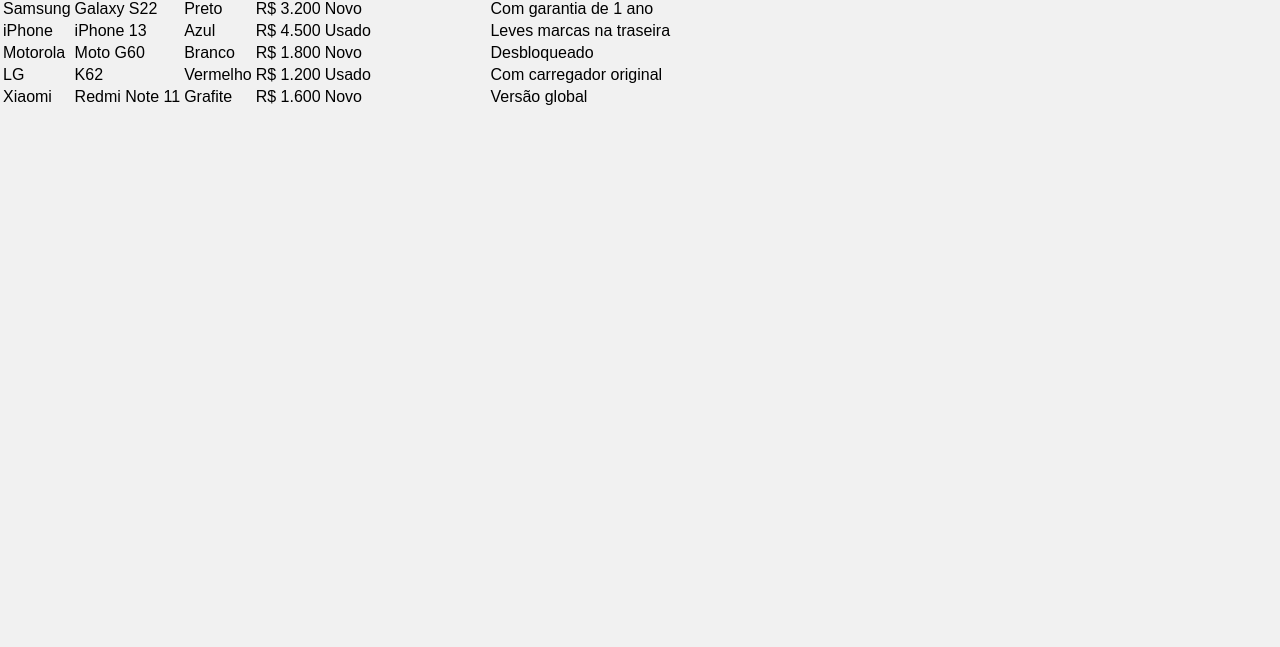
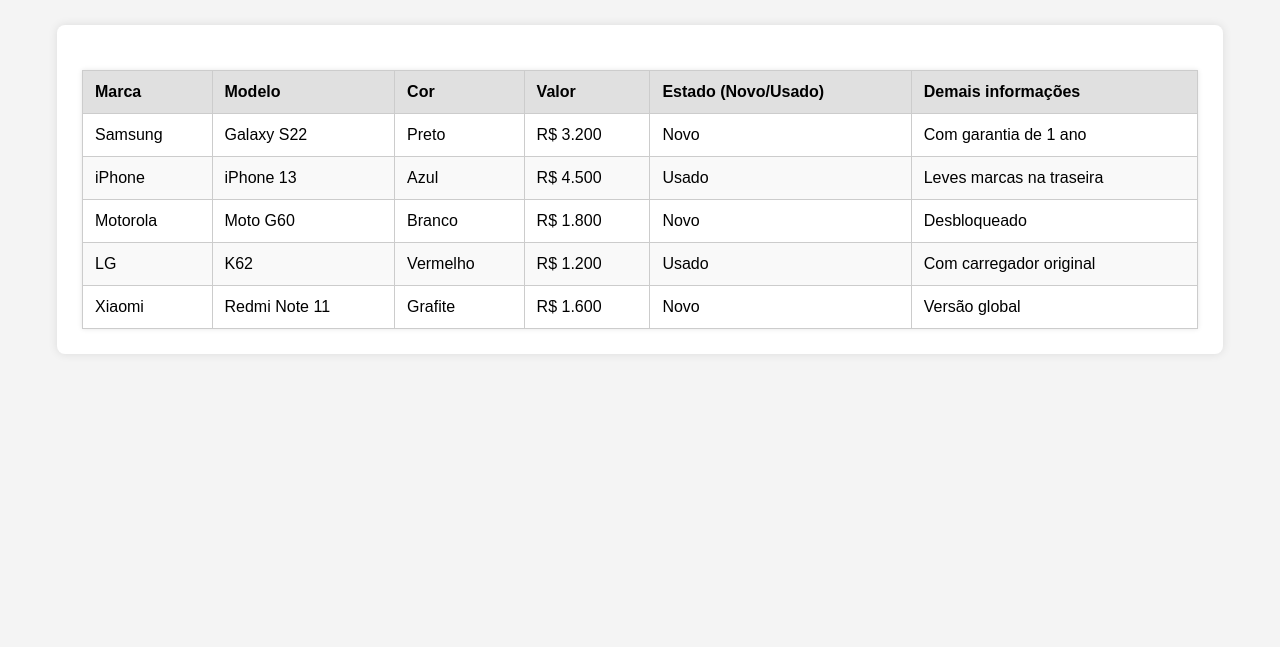
Before and after one commit to AulasFuturoDevSenai/FrontSemana2, a plain HTML site: page trello/CadastroCelular/listaCelulares.html in a window 1280 px wide. Shown: the part 153-800 px from the top of the page. Drawn offline with Linux system fonts and the light colour scheme.

Commit message:
Alteração para atender lista de celulares

```diff
--- a/trello/CadastroCelular/cadastro.css
+++ b/trello/CadastroCelular/cadastro.css
@@ -1,8 +1,8 @@
 body{
     font-family: Arial, Helvetica, sans-serif;
-    background-color: #f1f1f1;
+    background-color: #f4f4f4;
     margin: 0;
-    padding: 0;
+    padding: 20px;
 }
 
 .container{
@@ -14,7 +14,7 @@ body{
     box-shadow: 0 0 10px rgb(0, 0, 0, 0.1);
 }
 
-h1{
+h1, h2{
     text-align: center;
     color: #333;
 }
@@ -65,3 +65,40 @@ button {
 button:hover {
     background-color: #315f8c;
 }
+
+table {
+    width: 100%;
+    border-collapse: collapse;
+    margin-top: 20px;
+    background-color: #fff;
+    box-shadow: 0 0 5px rgba(0,0,0,0.1);
+
+
+}
+.container-tabela{
+    max-width: 90%;
+    background-color: #fff;
+    margin: 50px auto;
+    padding: 25px;
+    border-radius: 8px;
+    box-shadow: 0 0 10px rgb(0, 0, 0, 0.1);
+}
+
+th, td {
+    border: 1px solid #ccc;
+    padding: 12px;
+    text-align: left;
+}
+
+th {
+    background-color: #e0e0e0;
+    color: #000;
+}
+
+tr:nth-child(even) {
+    background-color: #f9f9f9;
+}
+
+tr:hover {
+    background-color: #9ac1e7;
+}
```
